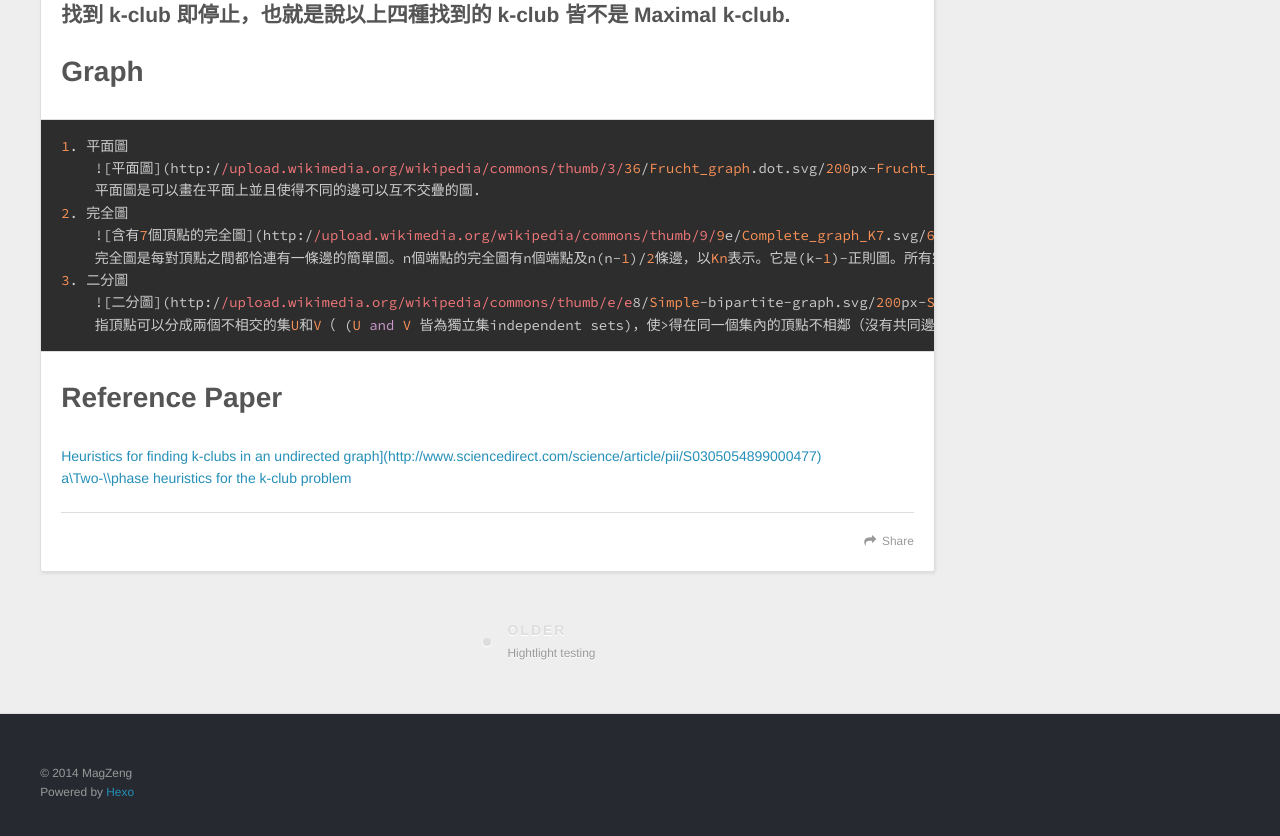
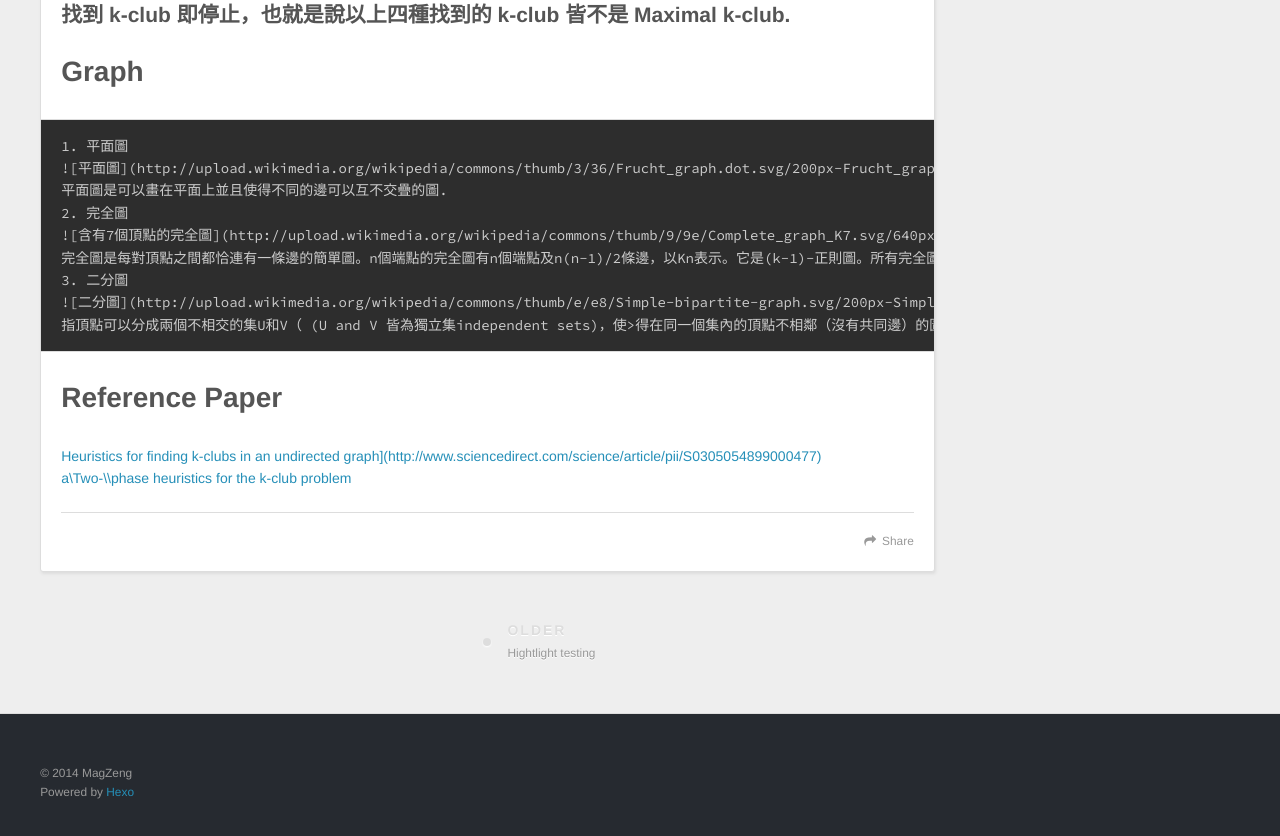
Before and after one commit to mag5323/mag5323.github.io, a plain HTML site: page 2014/10/29/Heuristics-for-finding-k-clubs/index.html in a window 1280 px wide. Shown: the part 1619-2455 px from the top of the page. Drawn offline with nearby package versions, Linux system fonts and the light colour scheme.

Commit message:
Site updated: 2014-10-29 15:36:31

```diff
--- a/2014/10/29/Heuristics-for-finding-k-clubs/index.html
+++ b/2014/10/29/Heuristics-for-finding-k-clubs/index.html
@@ -15,7 +15,7 @@ Backbone
 找到 k-club 即停止，也就是說以上四種找到的 k-club 皆不是 Maximal k-club.
 Graph
 1. 平面圖
-    ![平面圖](http://upload.wikimedia.org/wikipedia/commons/thumb/3/36/Fr">
+![平面圖](http://upload.wikimedia.org/wikipedia/commons/thumb/3/36/Frucht">
 <meta property="og:type" content="article">
 <meta property="og:title" content="Heiruistics for finding k-clubs">
 <meta property="og:url" content="http://yoursite.com/2014/10/29/Heuristics-for-finding-k-clubs/">
@@ -30,7 +30,7 @@ Backbone
 找到 k-club 即停止，也就是說以上四種找到的 k-club 皆不是 Maximal k-club.
 Graph
 1. 平面圖
-    ![平面圖](http://upload.wikimedia.org/wikipedia/commons/thumb/3/36/Fr">
+![平面圖](http://upload.wikimedia.org/wikipedia/commons/thumb/3/36/Frucht">
 <meta property="og:image" content="http://ars.els-cdn.com/content/image/1-s2.0-S0305054899000477-gr4.gif">
 <meta property="og:image" content="http://ars.els-cdn.com/content/image/1-s2.0-S0305054899000477-gr5.gif">
 <meta property="og:image" content="http://ars.els-cdn.com/content/image/1-s2.0-S0305054814001889-gr3.jpg">
@@ -46,7 +46,7 @@ Backbone
 找到 k-club 即停止，也就是說以上四種找到的 k-club 皆不是 Maximal k-club.
 Graph
 1. 平面圖
-    ![平面圖](http://upload.wikimedia.org/wikipedia/commons/thumb/3/36/Fr">
+![平面圖](http://upload.wikimedia.org/wikipedia/commons/thumb/3/36/Frucht">
 
 
     <link rel="alternative" href="/atom.xml" title="mag5323&#39;s blog" type="application/atom+xml">
@@ -133,15 +133,15 @@ Graph
 </ol>
 <h2 id="找到_k-club_即停止，也就是說以上四種找到的_k-club_皆不是_Maximal_k-club-">找到 k-club 即停止，也就是說以上四種找到的 k-club 皆不是 Maximal k-club.</h2>
 <h1 id="Graph">Graph</h1>
-<pre><code><span class="number">1</span>. 平面圖
-    ![平面圖](<span class="symbol">http:</span>/<span class="regexp">/upload.wikimedia.org/wikipedia</span><span class="regexp">/commons/thumb</span><span class="regexp">/3/</span><span class="number">36</span>/<span class="constant">Frucht_graph</span>.dot.svg/<span class="number">200</span>px-<span class="constant">Frucht_graph</span>.dot.svg.png)
-    平面圖是可以畫在平面上並且使得不同的邊可以互不交疊的圖.
-<span class="number">2</span>. 完全圖
-    ![含有<span class="number">7</span>個頂點的完全圖](<span class="symbol">http:</span>/<span class="regexp">/upload.wikimedia.org/wikipedia</span><span class="regexp">/commons/thumb</span><span class="regexp">/9/</span><span class="number">9</span>e/<span class="constant">Complete_graph_K7</span>.svg/<span class="number">640</span>px-<span class="constant">Complete_graph_K7</span>.svg.png)
-    完全圖是每對頂點之間都恰連有一條邊的簡單圖。n個端點的完全圖有n個端點及n(n−<span class="number">1</span>)/<span class="number">2</span>條邊，以<span class="constant">Kn</span>表示。它是(k−<span class="number">1</span>)-正則圖。所有完全圖都是它本身的團（clique）。
-<span class="number">3</span>. 二分圖
-    ![二分圖](<span class="symbol">http:</span>/<span class="regexp">/upload.wikimedia.org/wikipedia</span><span class="regexp">/commons/thumb</span><span class="regexp">/e/e</span>8/<span class="constant">Simple</span>-bipartite-graph.svg/<span class="number">200</span>px-<span class="constant">Simple</span>-bipartite-graph.svg.png)
-    指頂點可以分成兩個不相交的集<span class="constant">U</span>和<span class="constant">V</span>（ (<span class="constant">U</span> <span class="keyword">and</span> <span class="constant">V</span> 皆為獨立集independent sets)，使&gt;得在同一個集內的頂點不相鄰（沒有共同邊）的圖。指頂點可以分成兩個不相交的集<span class="constant">U</span>和<span class="constant">V</span>（ (<span class="constant">U</span> <span class="keyword">and</span> <span class="constant">V</span> 皆為獨立集independent sets)，使得在同一個集內的頂點不相鄰（沒有共同邊&gt;）的圖。
+<pre><code><span class="bullet">1. </span>平面圖
+![<span class="link_label">平面圖</span>](<span class="link_url">http://upload.wikimedia.org/wikipedia/commons/thumb/3/36/Frucht_graph.dot.svg/200px-Frucht_graph.dot.svg.png</span>)
+平面圖是可以畫在平面上並且使得不同的邊可以互不交疊的圖.
+<span class="bullet">2. </span>完全圖
+![<span class="link_label">含有7個頂點的完全圖</span>](<span class="link_url">http://upload.wikimedia.org/wikipedia/commons/thumb/9/9e/Complete_graph_K7.svg/640px-Complete_graph_K7.svg.png</span>)
+完全圖是每對頂點之間都恰連有一條邊的簡單圖。n個端點的完全圖有n個端點及n(n−1)/2條邊，以Kn表示。它是(k−1)-正則圖。所有完全圖都是它本身的團（clique）。
+<span class="bullet">3. </span>二分圖
+![<span class="link_label">二分圖</span>](<span class="link_url">http://upload.wikimedia.org/wikipedia/commons/thumb/e/e8/Simple-bipartite-graph.svg/200px-Simple-bipartite-graph.svg.png</span>)
+指頂點可以分成兩個不相交的集U和V（ (U and V 皆為獨立集independent sets)，使&gt;得在同一個集內的頂點不相鄰（沒有共同邊）的圖。指頂點可以分成兩個不相交的集U和V（ (U and V 皆為獨立集independent sets)，使得在同一個集內的頂點不相鄰（沒有共同邊&gt;）的圖。
 </code></pre><h1 id="Reference_Paper">Reference Paper</h1>
 <p><a href="http://www.sciencedirect.com/science/article/pii/S0305054814001889" target="_blank" rel="external">Heuristics for finding k-clubs in an undirected graph](http://www.sciencedirect.com/science/article/pii/S0305054899000477)<br>a\Two-\\phase heuristics for the k-club problem</a></p>
 
```
Also changed, not shown: archives/2014/10/index.html (+9 -9 lines), archives/2014/index.html (+9 -9 lines), archives/index.html (+9 -9 lines), categories/Graph-Theory/index.html (+9 -9 lines), index.html (+9 -9 lines).
